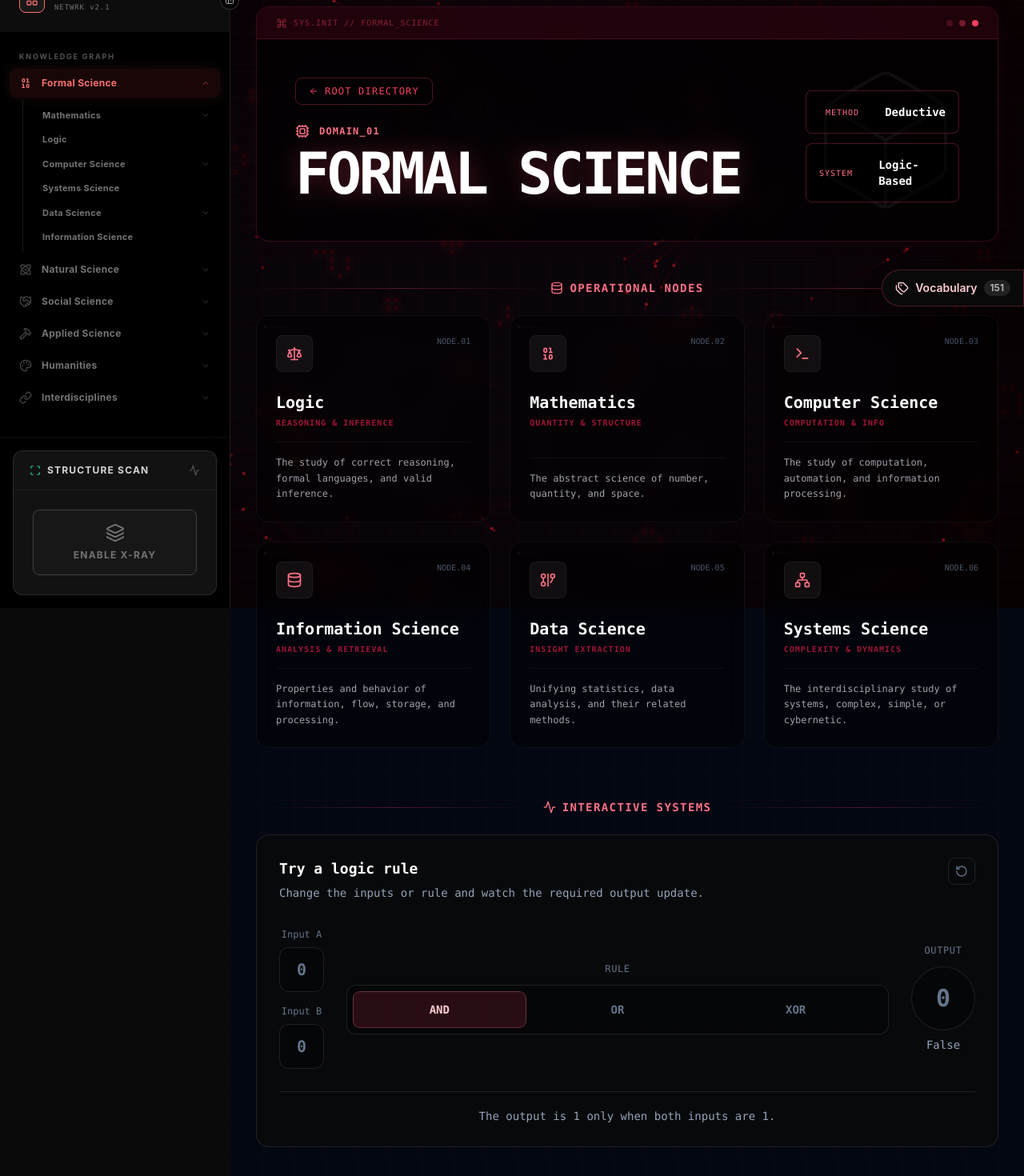
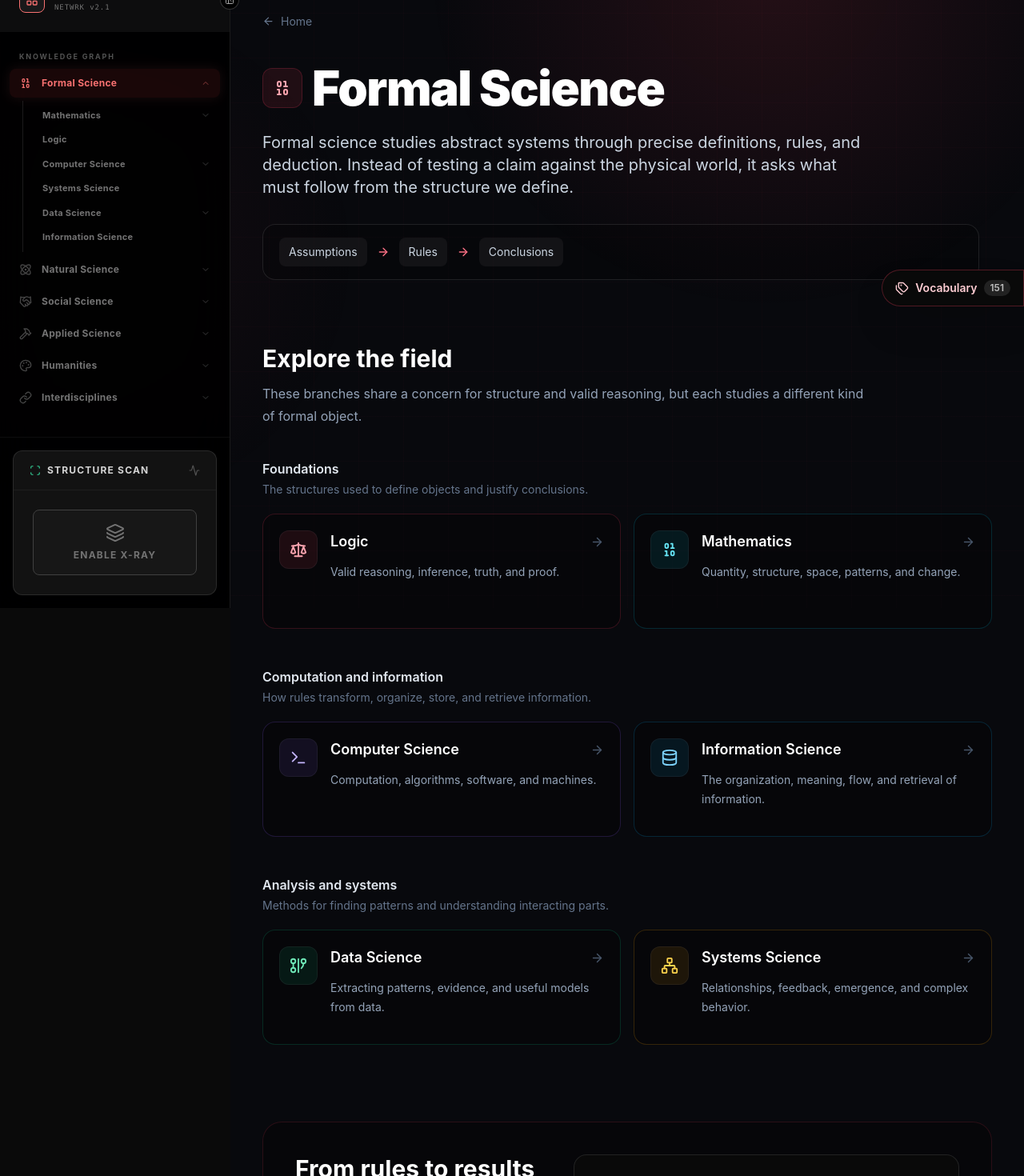
Before and after one commit to nickf723/ed-dev, a Next.js app: page /formal-science in a window 1280 px wide. Shown: the part 40-1510 px from the top of the page at 80% size. Built offline with nearby package versions, Linux system fonts and the light colour scheme.

Commit message:
simplify the formal science page

```diff
--- a/app/formal-science/page.tsx
+++ b/app/formal-science/page.tsx
@@ -1,201 +1,263 @@
 "use client";
-import React from "react";
+
 import Link from "next/link";
-import NetworkBackground from "./_components/NetworkBackground";
-import GameOfLifeBackground from "./_components/GameOfLifeBackground";
 import {
-  ArrowLeft, Terminal, Cpu, Database,
-  Scale, Network, Binary, GitGraph,
-  Box, Activity, Command
+  ArrowLeft,
+  ArrowRight,
+  Binary,
+  Database,
+  GitGraph,
+  Network,
+  Scale,
+  Terminal,
 } from "lucide-react";
-import Assessment, { AssessmentQuestion } from "@/app/_components/Assessment";
+import Assessment from "@/app/_components/Assessment";
 import LogicGateSimulator from "@/app/formal-science/_components/LogicGateSimulator";
-import VocabApplet from "@/app/_components/VocabApplet";
-import { formalScienceVocab } from "@/app/_data/vocab/f/formal-science";
 import { formalScienceQuiz } from "./_components/assessment";
 
-// --- CONFIGURATION ---
-const SUBDOMAINS = [
+const BRANCH_GROUPS = [
   {
-    id: "logic", title: "Logic", subtitle: "Reasoning & Inference",
-    desc: "The study of correct reasoning, formal languages, and valid inference.",
-    icon: Scale, href: "/formal-science/logic",
-    span: "col-span-12 md:col-span-6 lg:col-span-4"
+    id: "foundations",
+    title: "Foundations",
+    description: "The structures used to define objects and justify conclusions.",
+    items: [
+      {
+        title: "Logic",
+        description: "Valid reasoning, inference, truth, and proof.",
+        icon: Scale,
+        href: "/formal-science/logic",
+        iconClass: "text-rose-300",
+        iconBackground: "bg-rose-500/10",
+        borderClass: "border-rose-500/20",
+        hoverClass: "hover:border-rose-400/50 hover:bg-rose-950/20",
       },
       {
-    id: "mathematics", title: "Mathematics", subtitle: "Quantity & Structure",
-    desc: "The abstract science of number, quantity, and space.",
-    icon: Binary, href: "/formal-science/mathematics",
-    span: "col-span-12 md:col-span-6 lg:col-span-4"
+        title: "Mathematics",
+        description: "Quantity, structure, space, patterns, and change.",
+        icon: Binary,
+        href: "/formal-science/mathematics",
+        iconClass: "text-cyan-300",
+        iconBackground: "bg-cyan-500/10",
+        borderClass: "border-cyan-500/20",
+        hoverClass: "hover:border-cyan-400/50 hover:bg-cyan-950/20",
+      },
+    ],
   },
   {
-    id: "computer-science", title: "Computer Science", subtitle: "Computation & Info",
-    desc: "The study of computation, automation, and information processing.",
-    icon: Terminal, href: "/formal-science/computer-science",
-    span: "col-span-12 md:col-span-6 lg:col-span-4"
+    id: "computation-and-information",
+    title: "Computation and information",
+    description: "How rules transform, organize, store, and retrieve information.",
+    items: [
+      {
+        title: "Computer Science",
+        description: "Computation, algorithms, software, and machines.",
+        icon: Terminal,
+        href: "/formal-science/computer-science",
+        iconClass: "text-violet-300",
+        iconBackground: "bg-violet-500/10",
+        borderClass: "border-violet-500/20",
+        hoverClass: "hover:border-violet-400/50 hover:bg-violet-950/20",
       },
       {
-    id: "information-science", title: "Information Science", subtitle: "Analysis & Retrieval",
-    desc: "Properties and behavior of information, flow, storage, and processing.",
-    icon: Database, href: "/formal-science/information-science",
-    span: "col-span-12 md:col-span-6 lg:col-span-4"
+        title: "Information Science",
+        description: "The organization, meaning, flow, and retrieval of information.",
+        icon: Database,
+        href: "/formal-science/information-science",
+        iconClass: "text-sky-300",
+        iconBackground: "bg-sky-500/10",
+        borderClass: "border-sky-500/20",
+        hoverClass: "hover:border-sky-400/50 hover:bg-sky-950/20",
+      },
+    ],
   },
   {
-    id: "data-science", title: "Data Science", subtitle: "Insight Extraction",
-    desc: "Unifying statistics, data analysis, and their related methods.",
-    icon: GitGraph, href: "/formal-science/data-science",
-    span: "col-span-12 md:col-span-6 lg:col-span-4"
+    id: "analysis-and-systems",
+    title: "Analysis and systems",
+    description: "Methods for finding patterns and understanding interacting parts.",
+    items: [
+      {
+        title: "Data Science",
+        description: "Extracting patterns, evidence, and useful models from data.",
+        icon: GitGraph,
+        href: "/formal-science/data-science",
+        iconClass: "text-emerald-300",
+        iconBackground: "bg-emerald-500/10",
+        borderClass: "border-emerald-500/20",
+        hoverClass:
+          "hover:border-emerald-400/50 hover:bg-emerald-950/20",
       },
       {
-    id: "systems-science", title: "Systems Science", subtitle: "Complexity & Dynamics",
-    desc: "The interdisciplinary study of systems, complex, simple, or cybernetic.",
-    icon: Network, href: "/formal-science/systems-science",
-    span: "col-span-12 md:col-span-6 lg:col-span-4"
-  }
+        title: "Systems Science",
+        description: "Relationships, feedback, emergence, and complex behavior.",
+        icon: Network,
+        href: "/formal-science/systems-science",
+        iconClass: "text-amber-300",
+        iconBackground: "bg-amber-500/10",
+        borderClass: "border-amber-500/20",
+        hoverClass: "hover:border-amber-400/50 hover:bg-amber-950/20",
+      },
+    ],
+  },
 ];
 
 export default function FormalSciencePage() {
   return (
-    <main className="relative min-h-screen bg-[#030712] text-white overflow-hidden font-mono selection:bg-rose-500/30 pb-24">
+    <main className="relative isolate min-h-screen overflow-hidden bg-[#08090d] text-slate-100 selection:bg-rose-500/30">
+      <div className="pointer-events-none fixed inset-0 -z-20 bg-[#08090d]" />
+      <div className="pointer-events-none fixed inset-0 -z-10 bg-[radial-gradient(circle_at_75%_0%,rgba(244,63,94,0.12),transparent_34%),radial-gradient(circle_at_10%_45%,rgba(244,63,94,0.05),transparent_26%)]" />
+      <div className="pointer-events-none fixed inset-0 -z-10 bg-[linear-gradient(rgba(244,63,94,0.025)_1px,transparent_1px),linear-gradient(90deg,rgba(244,63,94,0.025)_1px,transparent_1px)] bg-[size:56px_56px]" />
 
-      {/* VISUAL ENGINE */}
-      <div className="fixed inset-0 z-0 pointer-events-none">
-          <GameOfLifeBackground />
-          <NetworkBackground />
+      <div className="mx-auto max-w-6xl px-5 py-10 sm:px-8 sm:py-14 lg:px-10">
+        <header className="max-w-4xl">
+          <Link
+            href="/"
+            className="inline-flex items-center gap-2 text-sm text-slate-500 transition-colors hover:text-slate-200"
+          >
+            <ArrowLeft size={15} aria-hidden="true" />
+            Home
+          </Link>
+
+          <div className="mt-10 flex items-center gap-3">
+            <div className="rounded-xl border border-rose-500/20 bg-rose-500/10 p-3 text-rose-300">
+              <Binary size={24} aria-hidden="true" />
             </div>
-
-      <div className="absolute inset-0 bg-[linear-gradient(rgba(244,63,94,0.03)_1px,transparent_1px),linear-gradient(90deg,rgba(244,63,94,0.03)_1px,transparent_1px)] bg-[size:40px_40px] pointer-events-none z-0" />
-      <div className="absolute inset-0 bg-radial-vignette opacity-90 pointer-events-none z-0" />
-
-      {/* TERMINAL UI CONTAINER */}
-      <div className="relative z-10 max-w-[1400px] mx-auto px-4 md:px-8 py-12">
-
-        {/* --- ZONE 1: COMMAND HEADER --- */}
-        <header className="mb-12 border border-rose-500/20 bg-black/60 backdrop-blur-md rounded-2xl overflow-hidden shadow-[0_0_30px_rgba(244,63,94,0.05)]">
-            {/* Terminal Bar */}
-            <div className="bg-rose-950/40 border-b border-rose-500/20 px-6 py-3 flex items-center justify-between">
-                <div className="flex items-center gap-2 text-rose-500/50">
-                    <Command size={14} />
-                    <span className="text-[10px] uppercase tracking-widest">Sys.Init // Formal_Science</span>
-                </div>
-                <div className="flex gap-2">
-                    <div className="w-2 h-2 rounded-full bg-rose-500/20" />
-                    <div className="w-2 h-2 rounded-full bg-rose-500/40" />
-                    <div className="w-2 h-2 rounded-full bg-rose-500 animate-pulse" />
-                </div>
-            </div>
-
-            {/* Main Header Content */}
-            <div className="p-8 md:p-12 flex flex-col md:flex-row justify-between items-start md:items-end gap-8 relative overflow-hidden">
-                <div className="absolute top-1/2 right-10 -translate-y-1/2 opacity-5 pointer-events-none hidden md:block">
-                    <Box size={200} strokeWidth={0.5} />
-                </div>
-
-                <div className="relative z-10">
-                    <Link href="/" className="inline-flex items-center gap-2 text-xs text-rose-500 hover:text-white transition-colors uppercase tracking-widest group mb-6 px-4 py-2 border border-rose-500/30 rounded-lg hover:bg-rose-500/10">
-                        <ArrowLeft size={12} className="group-hover:-translate-x-1 transition-transform"/> Root Directory
-                    </Link>
-                    <div className="flex items-center gap-3 text-rose-400 mb-2">
-                        <Cpu size={18} />
-                        <span className="text-xs font-bold uppercase tracking-widest">Domain_01</span>
-                    </div>
-                    <h1 className="text-5xl md:text-7xl font-black tracking-tighter text-white drop-shadow-[0_0_15px_rgba(244,63,94,0.3)]">
-                        FORMAL SCIENCE
+            <h1 className="text-4xl font-black tracking-tight text-white sm:text-6xl">
+              Formal Science
             </h1>
           </div>
 
-                <div className="flex flex-col gap-3 relative z-10 w-full md:w-auto">
-                    <div className="bg-black/50 border border-rose-500/30 rounded-lg p-4 flex justify-between md:justify-end items-center gap-8 md:w-48">
-                        <span className="text-[10px] text-rose-400 uppercase tracking-widest">Method</span>
-                        <span className="text-sm font-bold text-white">Deductive</span>
-                    </div>
-                    <div className="bg-black/50 border border-rose-500/30 rounded-lg p-4 flex justify-between md:justify-end items-center gap-8 md:w-48">
-                        <span className="text-[10px] text-rose-400 uppercase tracking-widest">System</span>
-                        <span className="text-sm font-bold text-white">Logic-Based</span>
-                    </div>
-                </div>
+          <p className="mt-6 max-w-3xl text-lg leading-8 text-slate-300 sm:text-xl">
+            Formal science studies abstract systems through precise definitions,
+            rules, and deduction. Instead of testing a claim against the physical
+            world, it asks what must follow from the structure we define.
+          </p>
+
+          <div
+            className="mt-8 flex flex-wrap items-center gap-3 rounded-2xl border border-white/10 bg-black/20 px-5 py-4 text-sm text-slate-300"
+            aria-label="The basic flow of a formal system"
+          >
+            <span className="rounded-lg bg-white/5 px-3 py-2">Assumptions</span>
+            <ArrowRight size={16} className="text-rose-400" aria-hidden="true" />
+            <span className="rounded-lg bg-white/5 px-3 py-2">Rules</span>
+            <ArrowRight size={16} className="text-rose-400" aria-hidden="true" />
+            <span className="rounded-lg bg-white/5 px-3 py-2">Conclusions</span>
           </div>
         </header>
 
-        {/* --- ZONE 2: THE DIRECTORY (Subdomains) --- */}
-        <div className="mb-16">
-            <div className="flex items-center gap-4 mb-6 px-2">
-                <div className="h-px flex-1 bg-gradient-to-r from-transparent via-rose-500/30 to-transparent" />
-                <h2 className="text-sm font-bold text-rose-400 uppercase tracking-widest flex items-center gap-2">
-                    <Database size={16} /> Operational Nodes
+        <section className="mt-20" aria-labelledby="formal-branches-heading">
+          <div className="max-w-3xl">
+            <h2
+              id="formal-branches-heading"
+              className="text-2xl font-bold text-white sm:text-3xl"
+            >
+              Explore the field
             </h2>
-                <div className="h-px flex-1 bg-gradient-to-r from-transparent via-rose-500/30 to-transparent" />
+            <p className="mt-3 leading-7 text-slate-400">
+              These branches share a concern for structure and valid reasoning,
+              but each studies a different kind of formal object.
+            </p>
           </div>
 
-            <div className="grid grid-cols-12 gap-6">
-                {SUBDOMAINS.map((item, i) => (
-                    <Link
-                        key={item.id} href={item.href}
-                        className={`${item.span} group bg-black/40 backdrop-blur-md border border-white/5 rounded-2xl p-6 hover:border-rose-500/50 hover:bg-rose-950/20 transition-all duration-300 relative overflow-hidden flex flex-col`}
+          <div className="mt-10 space-y-12">
+            {BRANCH_GROUPS.map((group) => (
+              <section key={group.title} aria-labelledby={`group-${group.id}`}>
+                <div className="mb-5">
+                  <h3
+                    id={`group-${group.id}`}
+                    className="text-base font-semibold text-slate-200"
                   >
-                        {/* ASCII Corner Accents */}
-                        <div className="absolute top-0 left-0 p-2 text-[8px] text-white/10 group-hover:text-rose-500/40 font-mono transition-colors">+{'-'.repeat(5)}</div>
-
-                        <div className="absolute inset-0 bg-rose-400/0 group-hover:bg-rose-400/5 transition-colors pointer-events-none" />
-
-                        <div className="flex justify-between items-start mb-6 relative z-10">
-                            <div className="p-3 rounded-lg bg-white/5 text-rose-400 border border-white/5 group-hover:text-white group-hover:bg-rose-500 group-hover:shadow-[0_0_15px_rgba(244,63,94,0.4)] transition-all">
-                               <item.icon size={20} />
-                            </div>
-                            <span className="text-[10px] font-mono text-slate-600 group-hover:text-rose-400 transition-colors uppercase">
-                                NODE.0{i+1}
-                            </span>
+                    {group.title}
+                  </h3>
+                  <p className="mt-1 text-sm text-slate-500">
+                    {group.description}
+                  </p>
                 </div>
 
-                        <div className="relative z-10 flex-1 flex flex-col">
-                            <h2 className="text-xl font-bold text-white mb-1 group-hover:text-rose-300 transition-colors">{item.title}</h2>
-                            <div className="text-[10px] font-bold uppercase mb-4 text-rose-600/70 group-hover:text-rose-400 transition-colors tracking-widest">{item.subtitle}</div>
-                            <p className="text-xs text-zinc-400 leading-relaxed mt-auto border-t border-white/5 pt-4 group-hover:border-rose-500/20 transition-colors">
-                                {item.desc}
+                <div className="grid gap-4 md:grid-cols-2">
+                  {group.items.map((item) => (
+                    <Link
+                      key={item.title}
+                      href={item.href}
+                      className={`group flex min-h-36 items-start gap-4 rounded-2xl border bg-black/25 p-5 transition-colors ${item.borderClass} ${item.hoverClass}`}
+                    >
+                      <div
+                        className={`rounded-xl border border-white/5 p-3 ${item.iconBackground} ${item.iconClass}`}
+                      >
+                        <item.icon size={22} aria-hidden="true" />
+                      </div>
+                      <div className="min-w-0 flex-1">
+                        <div className="flex items-center justify-between gap-4">
+                          <h4 className="text-lg font-semibold text-white">
+                            {item.title}
+                          </h4>
+                          <ArrowRight
+                            size={17}
+                            className="shrink-0 text-slate-600 transition-transform group-hover:translate-x-1 group-hover:text-slate-300"
+                            aria-hidden="true"
+                          />
+                        </div>
+                        <p className="mt-3 text-sm leading-6 text-slate-400">
+                          {item.description}
                         </p>
                       </div>
                     </Link>
                   ))}
                 </div>
+              </section>
+            ))}
+          </div>
+        </section>
+
+        <section className="mt-24 rounded-3xl border border-rose-500/15 bg-black/25 p-5 sm:p-8 lg:p-10">
+          <div className="grid items-start gap-10 lg:grid-cols-5">
+            <div className="lg:col-span-2">
+              <h2 className="text-2xl font-bold text-white sm:text-3xl">
+                From rules to results
+              </h2>
+              <p className="mt-4 leading-7 text-slate-300">
+                A logic gate is a small formal system. It receives defined inputs,
+                applies one exact rule, and produces the output required by that
+                rule.
+              </p>
+
+              <ol className="mt-7 space-y-4 text-sm leading-6 text-slate-400">
+                <li className="flex gap-3">
+                  <span className="flex h-6 w-6 shrink-0 items-center justify-center rounded-full border border-rose-500/25 bg-rose-500/10 text-xs text-rose-300">
+                    1
+                  </span>
+                  Choose values for inputs A and B.
+                </li>
+                <li className="flex gap-3">
+                  <span className="flex h-6 w-6 shrink-0 items-center justify-center rounded-full border border-rose-500/25 bg-rose-500/10 text-xs text-rose-300">
+                    2
+                  </span>
+                  Select the rule that connects them.
+                </li>
+                <li className="flex gap-3">
+                  <span className="flex h-6 w-6 shrink-0 items-center justify-center rounded-full border border-rose-500/25 bg-rose-500/10 text-xs text-rose-300">
+                    3
+                  </span>
+                  Compare the result with the rule&apos;s definition.
+                </li>
+              </ol>
             </div>
 
-        {/* --- ZONE 3: THE LABORATORY (Widgets & Assessments) --- */}
-        <div className="mb-16">
-            <div className="flex items-center gap-4 mb-6 px-2">
-                <div className="h-px flex-1 bg-gradient-to-r from-transparent via-rose-500/30 to-transparent" />
-                <h2 className="text-sm font-bold text-rose-400 uppercase tracking-widest flex items-center gap-2">
-                    <Activity size={16} /> Interactive Systems
-                </h2>
-                <div className="h-px flex-1 bg-gradient-to-r from-transparent via-rose-500/30 to-transparent" />
-            </div>
-
-            <div className="grid grid-cols-1 gap-8">
-                {/* Simulator */}
-                <div className="w-full h-full min-h-[450px]">
+            <div className="lg:col-span-3">
               <LogicGateSimulator />
             </div>
+          </div>
+        </section>
 
-                {/* Lexicon */}
-                <div className="w-full">
-                    <VocabApplet
-                      currentDomain="Formal Science"
-                      localTerms={formalScienceVocab}
-                      accentColor="rose"
-                    />
-                </div>
-
-                {/* Assessment */}
-                <div className="w-full">
+        <section className="mt-24 pb-24" aria-label="Formal Science assessment">
           <Assessment
-                        title="System Verification Protocol"
+            title="Check your understanding"
             questions={formalScienceQuiz}
             accentColor="rose"
-                        onComplete={(score, total) => console.log(`Formal Quiz Scored: ${score}/${total}`)}
+            onComplete={(score: number, total: number) =>
+              console.log(`Formal Science assessment: ${score}/${total}`)
+            }
           />
-                </div>
-            </div>
-        </div>
-
+        </section>
       </div>
     </main>
   );
```
Lines whose indentation alone changed are shown as unchanged.
